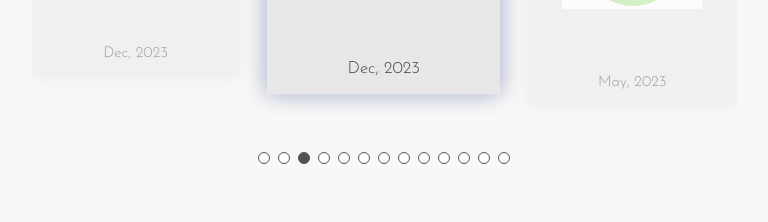
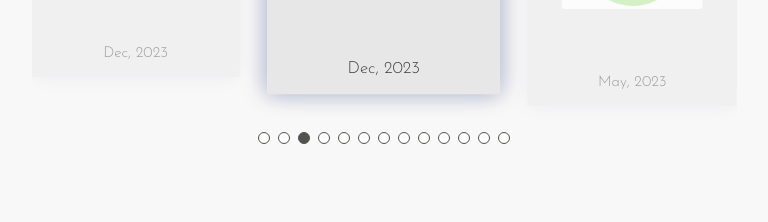
Before and after one commit to t-montes/portfolio, a React (Create React App) app: page / in a window 768 px wide. Shown: the part 2900-3122 px from the top of the page. Built offline with nearby package versions, Linux system fonts and the light colour scheme.

Commit message:
styles for pagination

```diff
--- a/src/scss/pages/_home.scss
+++ b/src/scss/pages/_home.scss
@@ -467,8 +467,19 @@ $num-figures: 15; // Number of figures, must be changed if added or removed imag
   }
 
   .projects .swiper-pagination {
-    margin-top: 50px;
     position: relative;
+  }
+
+  @media (min-width: 768px) {
+    .projects .swiper-pagination {
+      margin-top: 70px;
+    }
+  }
+
+  @media (max-width: 768px) {
+    .projects .swiper-pagination {
+      margin-top: 30px;
+    }
   }
 
   .projects .swiper-pagination .swiper-pagination-bullet {
```
